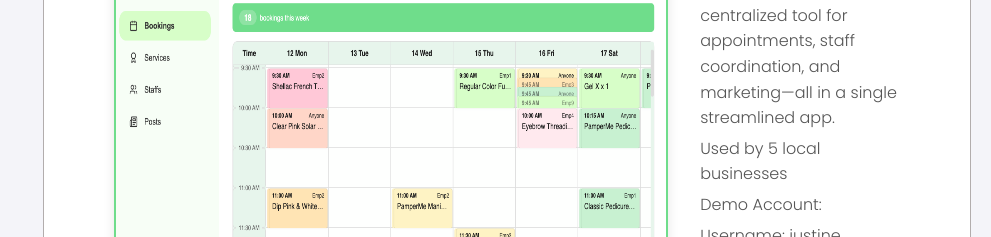
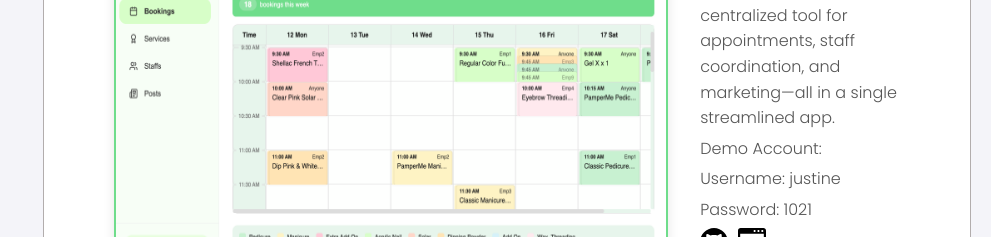
Before and after one commit to duyquangbui99/potfrolio-ui, a React (Create React App) app: page / in a window 1280 px wide. Shown: the part 3340-3577 px from the top of the page, without its empty margins (289-1280 px from the left). Built offline with nearby package versions, Linux system fonts and the light colour scheme.

Commit message:
small changes

```diff
--- a/src/components/BookingProject.jsx
+++ b/src/components/BookingProject.jsx
@@ -18,7 +18,6 @@ function BookingProject() {
                     <p>
                         Empowered salon managers with a centralized tool for appointments, staff coordination, and marketing—all in a single streamlined app.
                     </p>
-                    <p>Used by 5 local businesses</p>
                     <p>Demo Account:</p>
                     <p>Username: justine</p>
                     <p>Password: 1021</p>
```
